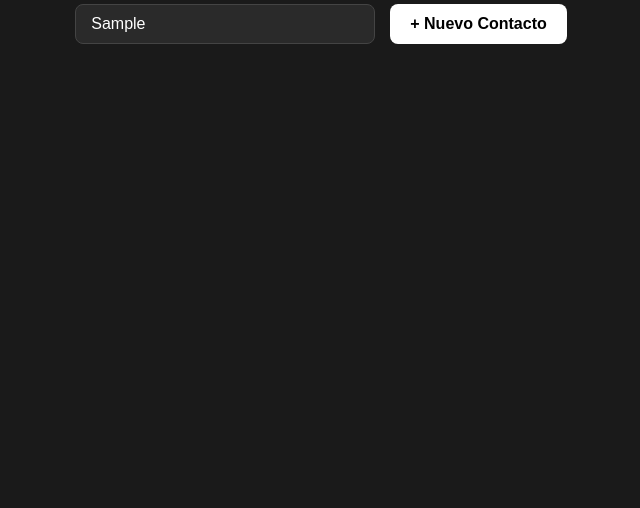
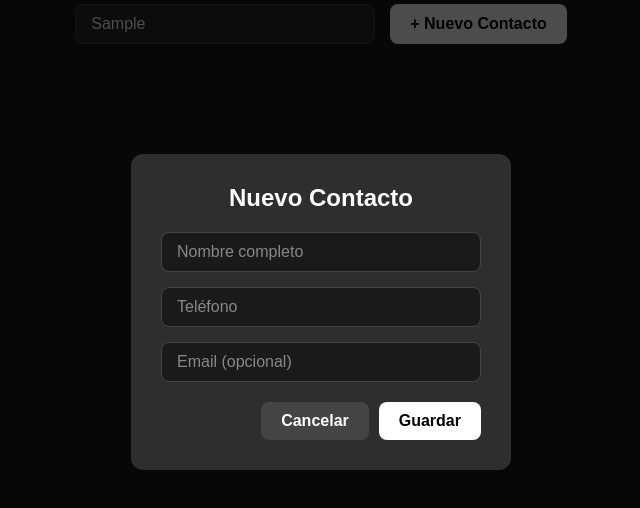
Before and after one commit to deliannimarcy30/Agenda-Contactos, a plain HTML site: page frontend/index.html in a window 1280 px wide. Both pictures are taken after typing "Sample" into the empty fields and a click on the button "+ Nuevo Contacto". Shown: the part 88-596 px from the top of the page, without its empty margins (319-959 px from the left). Drawn offline with Linux system fonts and the light colour scheme; no server answers.

Commit message:
feat: add create contact modal and form

```diff
--- a/frontend/app.js
+++ b/frontend/app.js
@@ -56,3 +56,38 @@ document.getElementById('btn-nuevo').addEventListener('click', () => {
 });
 
 loadContacts();
+
+let editingId = null;
+
+function openCreateModal() {
+  editingId = null;
+  document.getElementById('modal-title').textContent = 'Nuevo Contacto';
+  document.getElementById('input-name').value = '';
+  document.getElementById('input-phone').value = '';
+  document.getElementById('input-email').value = '';
+  document.getElementById('modal').classList.remove('hidden');
+}
+
+document.getElementById('btn-cancel').addEventListener('click', () => {
+  document.getElementById('modal').classList.add('hidden');
+});
+
+document.getElementById('btn-save').addEventListener('click', async () => {
+  const name = document.getElementById('input-name').value.trim();
+  const phone = document.getElementById('input-phone').value.trim();
+  const email = document.getElementById('input-email').value.trim();
+
+  if (!name || !phone) {
+    alert('Nombre y teléfono son obligatorios');
+    return;
+  }
+
+  await fetch(API, {
+    method: 'POST',
+    headers: { 'Content-Type': 'application/json' },
+    body: JSON.stringify({ name, phone, email })
+  });
+
+  document.getElementById('modal').classList.add('hidden');
+  loadContacts();
+});
--- a/frontend/index.html
+++ b/frontend/index.html
@@ -16,6 +16,23 @@
 
   <div id="contacts-grid" class="grid"></div>
 
+  <!-- Modal -->
+ <div id="modal" class="modal-overlay hidden">
+  <div class="modal">
+    <h2 id="modal-title">Nuevo Contacto</h2>
+    <input type="text" id="input-name" placeholder="Nombre completo" />
+    <input type="text" id="input-phone" placeholder="Teléfono" />
+    <input type="email" id="input-email" placeholder="Email (opcional)" />
+    <div class="modal-buttons">
+      <button id="btn-cancel">Cancelar</button>
+      <button id="btn-save">Guardar</button>
+    </div>
+  </div>
+ </div>
+
+
+
+
   <script src="app.js"></script>
 </body>
 </html>
--- a/frontend/style.css
+++ b/frontend/style.css
@@ -116,3 +116,82 @@ h1 {
 .btn-delete:hover {
   color: #ff4444;
 }
+
+.modal-overlay {
+  position: fixed;
+  top: 0;
+  left: 0;
+  width: 100%;
+  height: 100%;
+  background-color: rgba(0, 0, 0, 0.7);
+  display: flex;
+  align-items: center;
+  justify-content: center;
+  z-index: 999;
+}
+
+.modal {
+  background-color: #2e2e2e;
+  border-radius: 12px;
+  padding: 30px;
+  width: 380px;
+  display: flex;
+  flex-direction: column;
+  gap: 15px;
+}
+
+.modal h2 {
+  text-align: center;
+  margin-bottom: 5px;
+}
+
+.modal input {
+  padding: 10px 15px;
+  border-radius: 8px;
+  border: 1px solid #444;
+  background-color: #1a1a1a;
+  color: #fff;
+  font-size: 1rem;
+}
+
+.modal input::placeholder {
+  color: #888;
+}
+
+.modal-buttons {
+  display: flex;
+  justify-content: flex-end;
+  gap: 10px;
+  margin-top: 5px;
+}
+
+.modal-buttons button {
+  padding: 10px 20px;
+  border-radius: 8px;
+  border: none;
+  font-size: 1rem;
+  cursor: pointer;
+  font-weight: bold;
+}
+
+#btn-cancel {
+  background-color: #444;
+  color: #fff;
+}
+
+#btn-cancel:hover {
+  background-color: #555;
+}
+
+#btn-save {
+  background-color: #ffffff;
+  color: #000000;
+}
+
+#btn-save:hover {
+  background-color: #dddddd;
+}
+
+.hidden {
+  display: none !important;
+}
```
